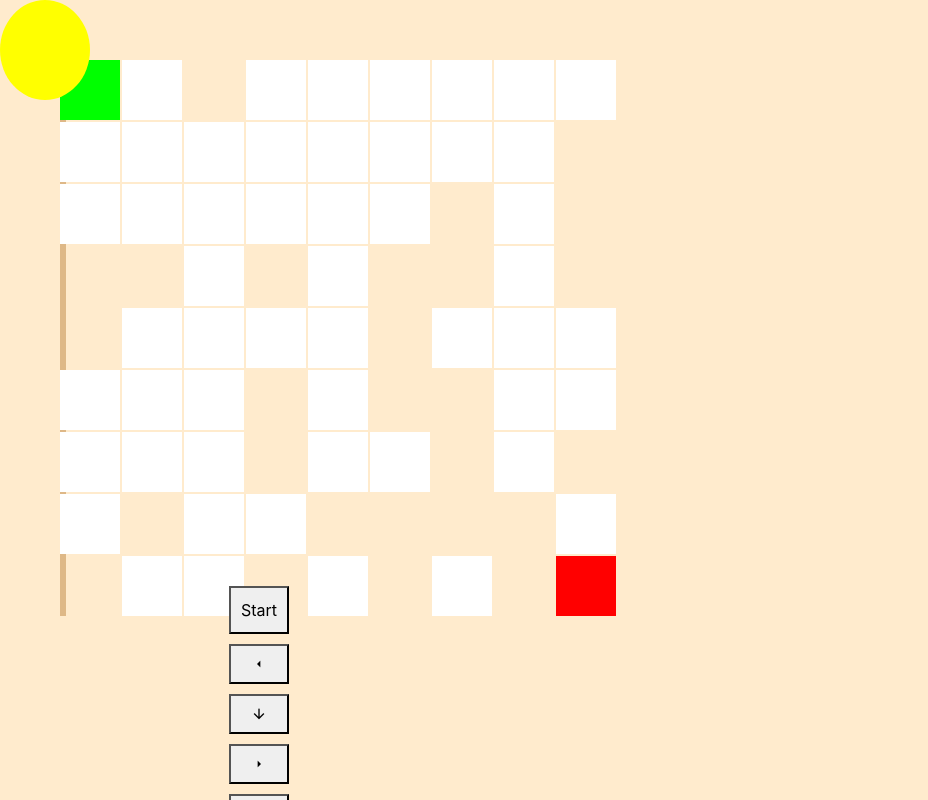
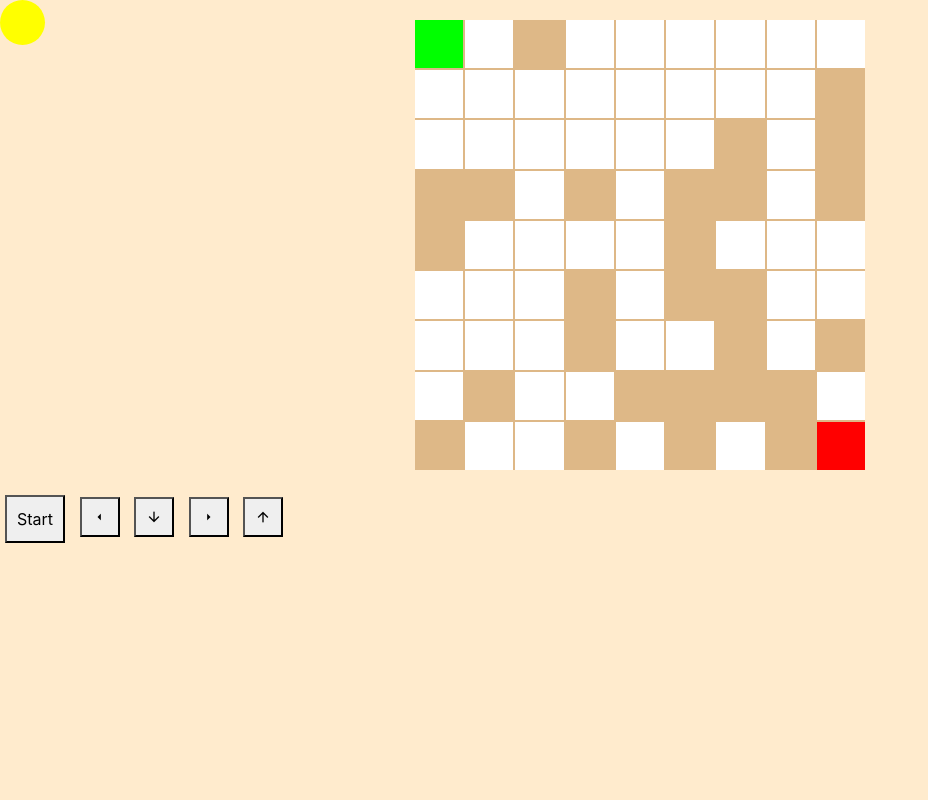
Before and after one commit to mmusafiri98/gioco-di-Escape-game-, a plain HTML site: page index.html in a window 1280 px wide. Shown: the whole page, without its empty margins (0-928 px from the left). Drawn offline with nearby package versions, Linux system fonts and the light colour scheme.

Commit message:
Update index.html

```diff
--- a/index.html
+++ b/index.html
@@ -16,40 +16,21 @@
 
         .main-container {
             display: flex;
-            justify-content: space-between;
-            align-items: flex-end;
-            width: 9%;
-            height: 2%;
-            margin: 60px;
+            flex-direction: column;
+            align-items: center;
+            margin-top: 20px;
         }
 
         .maze-container {
             display: grid;
-            grid-template-columns: repeat(9, 60px);
-            grid-template-rows: repeat(9, 60px);
+            grid-template-columns: repeat(9, 1fr);
             gap: 2px;
-            width: 6px;
-            position: relative;
+            width: 90vw;
+            /* Adjust width to be responsive */
+            max-width: 450px;
+            /* Set a max width for larger screens */
             background-color: burlywood;
         }
-
-        .right-content {
-            position: fixed;
-            bottom: 10px;
-            /* Positionner à 10px du bas */
-            left: 229px;
-            top: 700px;
-            /* Positionner à 229px de la gauche */
-            display: flex;
-            flex-direction: row;
-            /* Changez 'column' à 'row' pour un alignement horizontal */
-            align-items: center;
-            /* Centrer les boutons verticalement */
-            margin-bottom: 90px;
-            /* Espacement supplémentaire en bas */
-        }
-
-
 
         .wall {
             background-color: blue;
@@ -75,38 +56,39 @@
 
         .Player {
             position: absolute;
-            width: 90px;
-            height: 100px;
+            width: 9vw;
+            height: 9vw;
+            max-width: 45px;
+            max-height: 45px;
             background-color: yellow;
             border-radius: 50%;
             transition: top 0.3s, left 0.3s;
         }
 
-        .button-container {
+        .right-content {
             display: flex;
-            flex-direction: column;
-            justify-content: center;
+            flex-direction: row;
+            align-items: center;
             margin-top: 20px;
-            gap: 10px;
         }
 
         .button-container button {
             padding: 10px;
             font-size: 16px;
             cursor: pointer;
+            margin: 5px;
         }
     </style>
 </head>
 
 <body>
-    <div class="main-container">
+    <div class="container-fluid main-container">
         <div class="maze-container" id="maze"></div>
         <div class="Player" id="player"></div>
     </div>
 
     <div class="right-content">
         <div class="button-container">
-            <!-- Contrôle des boutons -->
             <button onclick="restart()">Start</button>
             <button onclick="moveLeft()" class="material-icons">arrow_left</button>
             <button onclick="moveDown()" class="material-icons">arrow_downward</button>
@@ -119,9 +101,6 @@
         const player = document.getElementById('player');
         const mazeContainer = document.getElementById('maze');
         const mazeSize = 9;
-        const mazeWidth = 5;
-        const cellWidth = 60; // Largeur de chaque cellule
-        const cellHeight = 60; // Hauteur de chaque cellule
 
         let playerPosition = { row: 0, col: 0 };
 
@@ -132,6 +111,9 @@
                 const rowArray = [];
                 for (let col = 0; col < mazeSize; col++) {
                     const cell = document.createElement('div');
+                    cell.style.width = '100%';
+                    cell.style.height = '0';
+                    cell.style.paddingBottom = '100%'; /* Square cells */
 
                     if (row === 0 && col === 0) {
                         cell.classList.add('start');
@@ -154,7 +136,8 @@
         let maze = createMaze();
 
         function updatePlayerPosition() {
-            const topPosition = playerPosition.row * cellHeight;
+            const cellWidth = mazeContainer.children[0].offsetWidth;
+            const topPosition = playerPosition.row * cellWidth;
             const leftPosition = playerPosition.col * cellWidth;
             player.style.top = `${topPosition}px`;
             player.style.left = `${leftPosition}px`;
@@ -215,14 +198,10 @@
         }
 
         function checkWinner() {
-            const endRow = mazeSize - 1;
-            const endCol = mazeSize - 1;
-
-            if (playerPosition.row === endRow && playerPosition.col === endCol) {
+            if (playerPosition.row === mazeSize - 1 && playerPosition.col === mazeSize - 1) {
                 alert("Congratulations, you won the game!");
             }
         }
-
 
         function animateWalls() {
             const walls = document.querySelectorAll('.wall');
```
